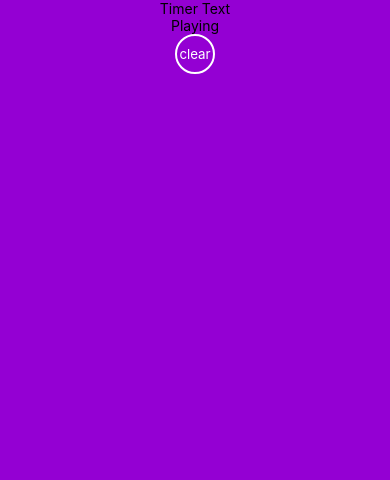
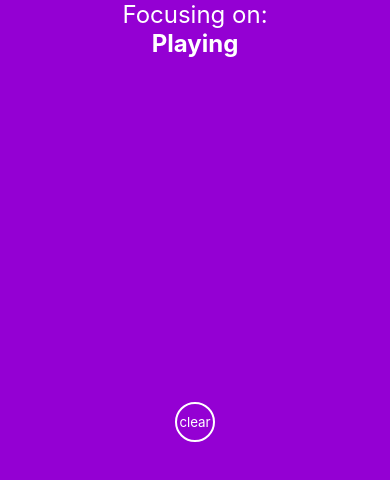
Before and after one commit to shazy89/FocusTime, a React Native app: screen / in a window 390 px wide. Shown: the top 480 px of the page. Built offline with nearby package versions, Linux system fonts and the light colour scheme.

Commit message:
Countdown component

```diff
--- a/App.js
+++ b/App.js
@@ -4,7 +4,7 @@ import { StyleSheet, Text, View, StatusBar } from "react-native";
 import Focus from "./src/features/focus/Focus";
 import { colors } from "./src/utils/colors";
 import RoundedButton from "./src/components/RoundedButton";
-
+import Timer from "./src/features/timer/Timer";
 export default function App() {
   const [focusSubject, setFocusSubject] = useState("Playing");
   console.log(focusSubject);
@@ -16,8 +16,8 @@ export default function App() {
           <Focus addSubject={setFocusSubject} />
         ) : (
           <>
-            <Text>Timer Text</Text>
-            <Text>{focusSubject}</Text>
+            <Timer focusSubject={focusSubject} />
+
             <RoundedButton
               size={40}
               title="clear"
--- a/src/features/timer/Timer.js
+++ b/src/features/timer/Timer.js
@@ -1,14 +1,32 @@
 import React from "react";
 import { StyleSheet, Text, View } from "react-native";
-
-const Timer = () => {
+import { fontSizes } from "../../utils/sizes";
+import { colors, marginSizes } from "../../utils/colors";
+const Timer = ({ focusSubject }) => {
   return (
-    <View>
-      <Text></Text>
+    <View style={styles.container}>
+      <Text style={styles.title}>Focusing on:</Text>
+      <Text style={styles.task}>{focusSubject}</Text>
     </View>
   );
 };
 
 export default Timer;
 
-const styles = StyleSheet.create({});
+const styles = StyleSheet.create({
+  container: {
+    flex: 0.5
+  },
+  task: {
+    fontSize: fontSizes.lg,
+    color: colors.white,
+    fontWeight: "bold",
+    textAlign: "center"
+  },
+  title: {
+    fontSize: fontSizes.lg,
+    color: colors.white,
+    fontWeight: "400",
+    textAlign: "center"
+  }
+});
```
Also changed, not shown: src/components/Countdown.js (added, +14 -0 lines).
